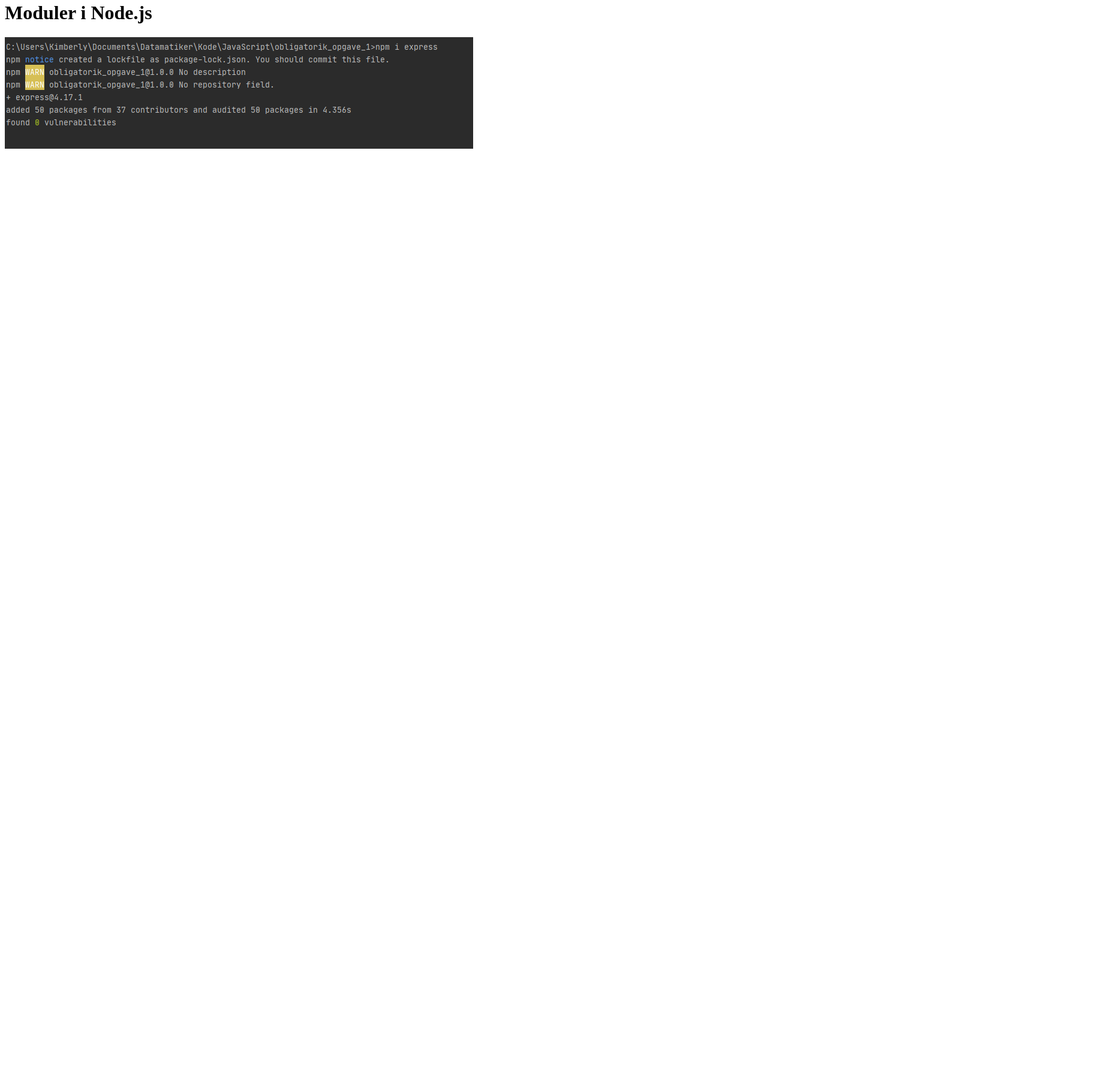
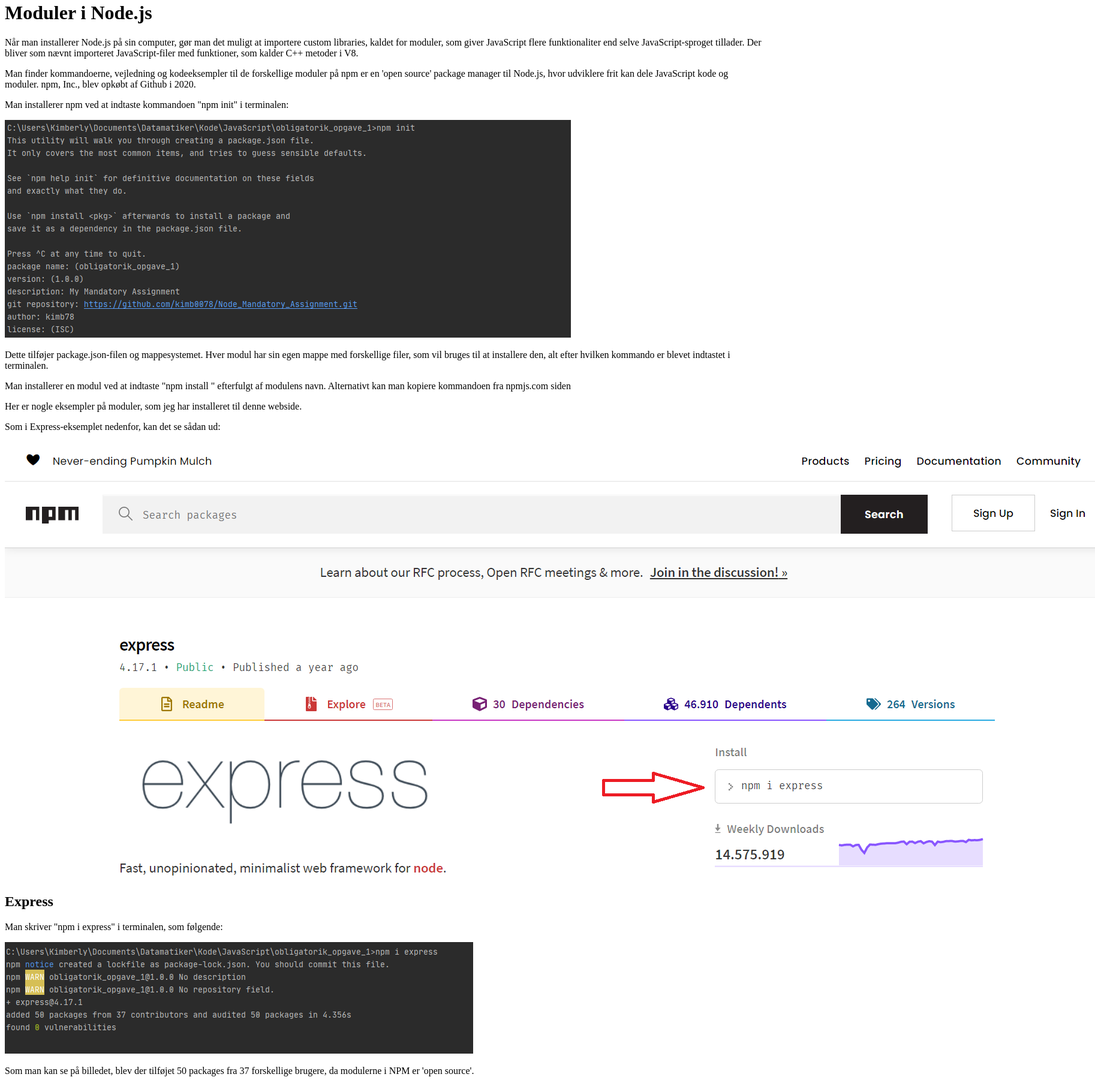
Before and after one commit to kimb0078/Node_Mandatory_Assignment, a website: page public/html/basicmoduler.html in a window 1280 px wide. Shown: the part 18-1829 px from the top of the page at 60% size, 1826 px wide, since content can reach past the window. Before the commit the page ends 800 px from the top, so only its background shows below. Drawn offline with Linux system fonts and the light colour scheme.

Commit message:
basicmoduler

```diff
--- a/public/html/basicmoduler.html
+++ b/public/html/basicmoduler.html
@@ -6,10 +6,21 @@
 </head>
 <body>
     <h1>Moduler i Node.js</h1>
-
-
-    <a id="express" href="/"><img id="express-img" src="../images/express.PNG"/></a>
-
+    <p>Når man installerer Node.js på sin computer, gør man det muligt at importere custom libraries, kaldet for moduler, som giver JavaScript flere funktionaliter end selve JavaScript-sproget tillader.
+    Der bliver som nævnt importeret JavaScript-filer med funktioner, som kalder C++ metoder i V8.</p>
+    <p>Man finder kommandoerne, vejledning og kodeeksempler til de forskellige moduler på <a href="https://www.npmjs.com"></a> npm er en 'open source' package manager til Node.js, hvor udviklere frit kan dele JavaScript kode og moduler.
+        npm, Inc., blev opkøbt af Github i 2020.</p>
+    <p>Man installerer npm ved at indtaste kommandoen "npm init" i terminalen:</p>
+    <img id="npm-init" src="../images/npm_init.PNG" alt="Initializing npm">
+    <p>Dette tilføjer package.json-filen og mappesystemet. Hver modul har sin egen mappe med forskellige filer, som vil bruges til at installere den, alt efter hvilken kommando er blevet indtastet i terminalen.</p>
+    <p>Man installerer en modul ved at indtaste "npm install " efterfulgt af modulens navn. Alternativt kan man kopiere kommandoen fra npmjs.com siden
+    <p>Her er nogle eksempler på moduler, som jeg har installeret til denne webside.</p>
+        Som i Express-eksemplet nedenfor, kan det se sådan ud:</p>
+    <img id="npm-img" src=" ../images/npm.PNG" alt="NPM-websiden"/>
+    <h2>Express</h2>
+    <p>Man skriver "npm i express" i terminalen, som følgende:<p>
+    <img id="express-img" src="../images/express.PNG" alt="Express-kommando"/>
+    <p>Som man kan se på billedet, blev der tilføjet 50 packages fra 37 forskellige brugere, da modulerne i NPM er 'open source'.</p>
 
 </body>
 </html>
```
Also changed, not shown: public/html/index.html (+8 -5 lines), public/images/modules.PNG (added), public/images/npm.PNG (added), public/images/npm_init.PNG (renamed from public/images/npm init.PNG).
